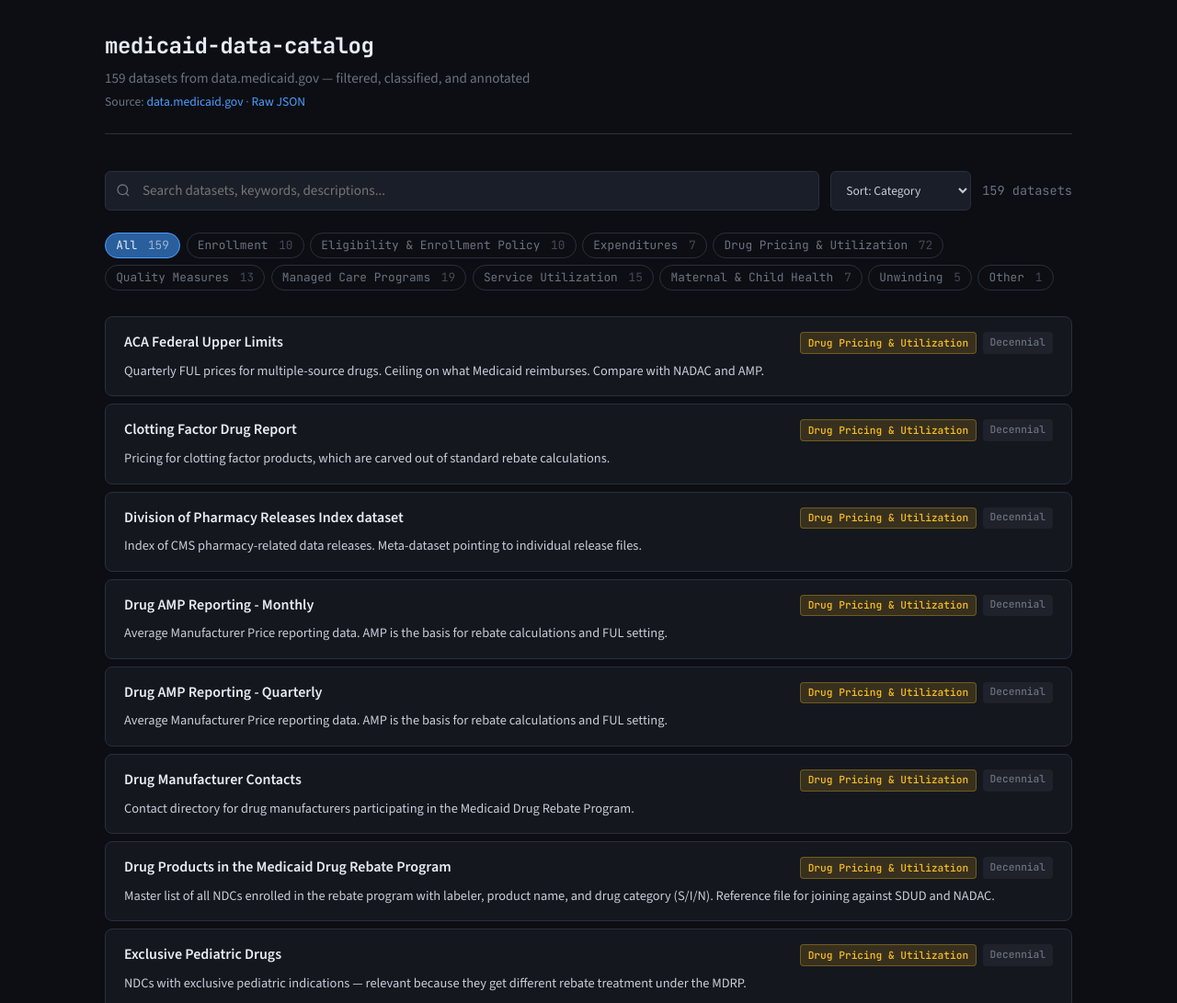
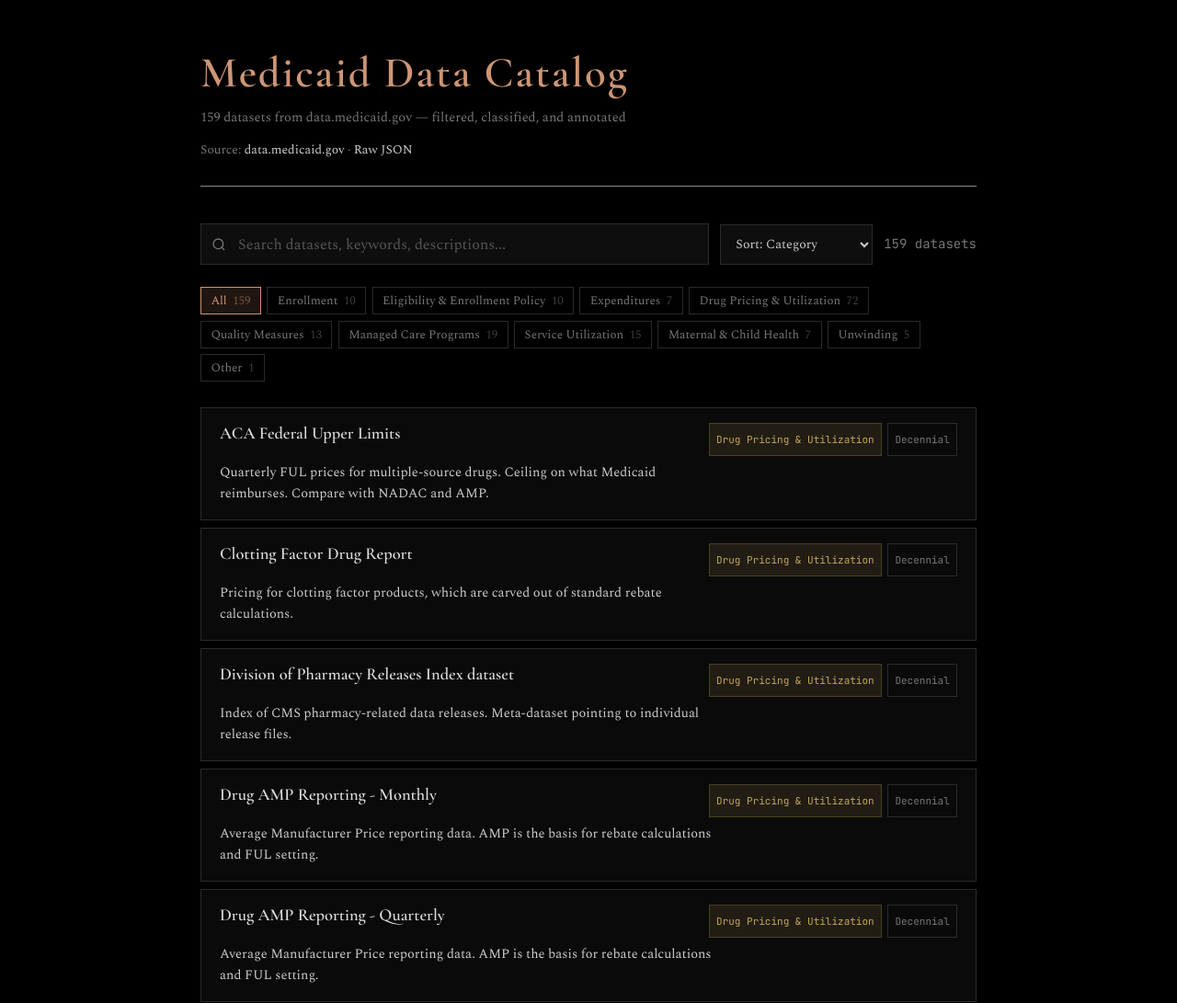
Before and after one commit to kvcontino/medicaid-data-catalog, a plain HTML site: page index.html in a window 1280 px wide. Shown: the top 1091 px of the page at 92% size. Drawn offline with nearby package versions, Linux system fonts and the light colour scheme.

Commit message:
style: update design and layout of index.html for improved readability and aesthetics, consistency with kev standard

```diff
--- a/index.html
+++ b/index.html
@@ -4,61 +4,67 @@
 <meta charset="UTF-8">
 <meta name="viewport" content="width=device-width, initial-scale=1.0">
 <title>CMS Medicaid Public Data Catalog</title>
-<meta name="description" content="Searchable, annotated index of CMS Medicaid public datasets from data.medicaid.gov">
+<meta name="description" content="Searchable, annotated index of federal Medicaid datasets, currently limited to Medicaid Budget and Expenditure System (MBES).">
 <style>
-@import url('https://fonts.googleapis.com/css2?family=JetBrains+Mono:wght@400;500;700&family=Source+Sans+3:wght@300;400;600;700&display=swap');
+@import url('https://fonts.googleapis.com/css2?family=Cormorant+Garamond:wght@400;600;700&family=Spectral:wght@300;400;600&family=JetBrains+Mono:wght@400;500&display=swap');
 
 :root {
-  --bg: #0c0e13;
-  --bg-card: #14171e;
-  --bg-card-hover: #1a1e28;
-  --bg-input: #1a1e28;
-  --border: #2a2f3e;
-  --border-focus: #4a6fa5;
-  --text: #c8cdd8;
-  --text-muted: #6b7280;
-  --text-bright: #e8ecf4;
-  --accent: #4a9eff;
-  --accent-dim: #2a5f9e;
-  --cat-enrollment: #4a9eff;
-  --cat-eligibility: #a78bfa;
-  --cat-expenditures: #34d399;
-  --cat-drug: #fbbf24;
-  --cat-quality: #f472b6;
-  --cat-managed: #2dd4bf;
-  --cat-service: #fb923c;
-  --cat-maternal: #f87171;
-  --cat-unwinding: #38bdf8;
-  --cat-other: #6b7280;
+  --bg: #000;
+  --bg-card: #0a0a0a;
+  --bg-card-hover: #111;
+  --bg-input: #0e0e0e;
+  --border: #2a2a2a;
+  --border-focus: #cd9575;
+  --text: #ccc;
+  --text-muted: #777;
+  --text-bright: #ddd;
+  --accent: #cd9575;
+  --accent-dim: rgba(205,149,117,0.15);
+  --cat-enrollment: #cd9575;
+  --cat-eligibility: #a89080;
+  --cat-expenditures: #8faa8f;
+  --cat-drug: #c4a55a;
+  --cat-quality: #b88a9a;
+  --cat-managed: #7aaa9a;
+  --cat-service: #c49060;
+  --cat-maternal: #c47878;
+  --cat-unwinding: #7a9ab8;
+  --cat-other: #777;
 }
 
 * { margin:0; padding:0; box-sizing:border-box; }
 body {
   background: var(--bg);
   color: var(--text);
-  font-family: 'Source Sans 3', sans-serif;
-  line-height: 1.5;
+  font-family: 'Spectral', serif;
+  font-size: 18px;
+  line-height: 1.7em;
   min-height: 100vh;
 }
 
-.container { max-width: 1100px; margin: 0 auto; padding: 2rem 1.5rem; }
+.container {
+  max-width: 1100px;
+  margin: 0 auto;
+  padding: 4% 10%;
+}
 
 header {
   margin-bottom: 2.5rem;
-  border-bottom: 1px solid var(--border);
+  border-bottom: 1px solid #8c8c8c;
   padding-bottom: 1.5rem;
 }
 header h1 {
-  font-family: 'JetBrains Mono', monospace;
-  font-size: 1.5rem;
-  font-weight: 700;
-  color: var(--text-bright);
-  letter-spacing: -0.02em;
+  font-family: 'Cormorant Garamond', serif;
+  font-size: 2.6em;
+  font-weight: 600;
+  color: var(--accent);
+  line-height: 1.2em;
+  letter-spacing: 2px;
 }
 header p {
   color: var(--text-muted);
   margin-top: 0.35rem;
-  font-size: 0.95rem;
+  font-size: 0.9rem;
 }
 header .source-link {
   color: var(--text-muted);
@@ -66,10 +72,11 @@
   margin-top: 0.25rem;
 }
 header .source-link a {
-  color: var(--accent);
+  color: var(--text);
   text-decoration: none;
 }
-header .source-link a:hover { text-decoration: underline; }
+header .source-link a:hover { color: var(--accent); }
+header .source-link a:visited { color: #cd9575; }
 
 .controls {
   display: flex;
@@ -88,16 +95,17 @@
   background: var(--bg-input);
   border: 1px solid var(--border);
   color: var(--text-bright);
-  padding: 0.65rem 1rem 0.65rem 2.5rem;
-  border-radius: 6px;
-  font-size: 0.95rem;
-  font-family: inherit;
+  padding: 0.6rem 1rem 0.6rem 2.5rem;
+  border-radius: 0;
+  font-size: 16px;
+  font-family: 'Spectral', serif;
   transition: border-color 0.15s;
 }
 .search-box input:focus {
   outline: none;
   border-color: var(--border-focus);
 }
+.search-box input::placeholder { color: #555; }
 .search-box svg {
   position: absolute;
   left: 0.75rem;
@@ -110,16 +118,16 @@
   background: var(--bg-input);
   border: 1px solid var(--border);
   color: var(--text);
-  padding: 0.65rem 0.75rem;
-  border-radius: 6px;
-  font-size: 0.85rem;
-  font-family: inherit;
+  padding: 0.6rem 0.75rem;
+  border-radius: 0;
+  font-size: 14px;
+  font-family: 'Spectral', serif;
   cursor: pointer;
 }
 
 .result-count {
   color: var(--text-muted);
-  font-size: 0.85rem;
+  font-size: 14px;
   font-family: 'JetBrains Mono', monospace;
 }
 
@@ -133,10 +141,10 @@
   background: transparent;
   border: 1px solid var(--border);
   color: var(--text-muted);
-  padding: 0.3rem 0.7rem;
-  border-radius: 99px;
-  font-size: 0.8rem;
-  font-family: 'JetBrains Mono', monospace;
+  padding: 0.25rem 0.65rem;
+  border-radius: 0;
+  font-size: 13px;
+  font-family: 'Spectral', serif;
   cursor: pointer;
   transition: all 0.15s;
   white-space: nowrap;
@@ -145,11 +153,11 @@
 .cat-btn.active {
   background: var(--accent-dim);
   border-color: var(--accent);
-  color: var(--text-bright);
+  color: var(--accent);
 }
 .cat-btn .count {
-  opacity: 0.6;
-  margin-left: 0.25rem;
+  opacity: 0.5;
+  margin-left: 0.2rem;
 }
 
 .cards { display: flex; flex-direction: column; gap: 0.5rem; }
@@ -157,13 +165,12 @@
 .card {
   background: var(--bg-card);
   border: 1px solid var(--border);
-  border-radius: 8px;
   padding: 1rem 1.25rem;
   cursor: pointer;
   transition: background 0.12s, border-color 0.12s;
 }
-.card:hover { background: var(--bg-card-hover); border-color: var(--border-focus); }
-.card.expanded { border-color: var(--accent-dim); }
+.card:hover { background: var(--bg-card-hover); border-color: #444; }
+.card.expanded { border-color: var(--accent); }
 
 .card-header {
   display: flex;
@@ -172,10 +179,11 @@
   justify-content: space-between;
 }
 .card-title {
+  font-family: 'Cormorant Garamond', serif;
   font-weight: 600;
   color: var(--text-bright);
-  font-size: 1rem;
-  line-height: 1.35;
+  font-size: 1.15rem;
+  line-height: 1.3;
   flex: 1;
 }
 
@@ -188,27 +196,27 @@
 }
 .badge {
   font-family: 'JetBrains Mono', monospace;
-  font-size: 0.7rem;
-  padding: 0.15rem 0.5rem;
-  border-radius: 4px;
+  font-size: 11px;
+  padding: 0.1rem 0.45rem;
   white-space: nowrap;
-  font-weight: 500;
+  font-weight: 400;
 }
 .badge-cat {
-  background: color-mix(in srgb, var(--cat-color) 15%, transparent);
+  background: color-mix(in srgb, var(--cat-color) 12%, transparent);
   color: var(--cat-color);
-  border: 1px solid color-mix(in srgb, var(--cat-color) 30%, transparent);
+  border: 1px solid color-mix(in srgb, var(--cat-color) 25%, transparent);
 }
 .badge-cadence {
-  background: color-mix(in srgb, var(--text-muted) 12%, transparent);
   color: var(--text-muted);
+  border: 1px solid var(--border);
 }
 
 .card-notes {
-  margin-top: 0.5rem;
+  margin-top: 0.45rem;
   color: var(--text);
   font-size: 0.9rem;
-  line-height: 1.5;
+  line-height: 1.6;
+  max-width: 85ex;
 }
 
 .card-detail {
@@ -222,51 +230,58 @@
 .detail-grid {
   display: grid;
   grid-template-columns: auto 1fr;
-  gap: 0.25rem 1rem;
+  gap: 0.2rem 1rem;
   font-size: 0.85rem;
   margin-bottom: 0.75rem;
 }
 .detail-label {
   color: var(--text-muted);
   font-family: 'JetBrains Mono', monospace;
-  font-size: 0.8rem;
+  font-size: 12px;
 }
 .detail-value {
   color: var(--text);
   word-break: break-all;
 }
 .detail-value a {
-  color: var(--accent);
+  color: var(--text);
   text-decoration: none;
 }
-.detail-value a:hover { text-decoration: underline; }
+.detail-value a:hover { color: var(--accent); }
+.detail-value a:visited { color: var(--accent); }
+.detail-value code {
+  font-size: 13px;
+  color: #aaa;
+}
 
 .description {
   color: var(--text-muted);
   font-size: 0.85rem;
   margin-top: 0.5rem;
-  line-height: 1.5;
+  line-height: 1.6;
+  max-width: 85ex;
 }
 
 .relationships { margin-top: 0.75rem; }
 .relationships h4 {
-  font-family: 'JetBrains Mono', monospace;
-  font-size: 0.8rem;
-  color: var(--text-muted);
-  margin-bottom: 0.35rem;
+  font-family: 'Cormorant Garamond', serif;
+  font-size: 1rem;
+  font-weight: 600;
+  color: var(--accent);
+  margin-bottom: 0.3rem;
 }
 .rel-item {
   font-size: 0.85rem;
   padding: 0.35rem 0;
-  border-bottom: 1px solid color-mix(in srgb, var(--border) 50%, transparent);
+  border-bottom: 1px solid #1a1a1a;
 }
 .rel-item:last-child { border-bottom: none; }
 .rel-title {
-  color: var(--accent);
+  color: var(--text);
   cursor: pointer;
   text-decoration: none;
 }
-.rel-title:hover { text-decoration: underline; }
+.rel-title:hover { color: var(--accent); }
 .rel-meta {
   color: var(--text-muted);
   font-size: 0.8rem;
@@ -276,21 +291,22 @@
   text-align: center;
   padding: 3rem;
   color: var(--text-muted);
-  font-size: 0.95rem;
+  font-style: italic;
 }
 
-@media (max-width: 640px) {
-  .container { padding: 1rem; }
+@media (max-width: 600px) {
+  .container { padding: 2% 5%; }
   .card-header { flex-direction: column; gap: 0.4rem; }
   .badges { justify-content: flex-start; }
+  header h1 { font-size: 2.0em; }
 }
 </style>
 </head>
 <body>
 <div class="container">
   <header>
-    <h1>medicaid-data-catalog</h1>
-    <p id="subtitle">Loading catalog...</p>
+    <h1>Medicaid Data Catalog</h1>
+    <p id="subtitle">Loading catalog&hellip;</p>
     <div class="source-link">Source: <a href="https://data.medicaid.gov" target="_blank">data.medicaid.gov</a> &#183; <a href="./catalog_classified.json" target="_blank">Raw JSON</a></div>
   </header>
 
@@ -343,7 +359,7 @@
     handleHash();
   } catch (e) {
     document.getElementById('cards').innerHTML =
-      '<div class="empty">Failed to load catalog. Check that catalog_classified.json is in the same directory.</div>';
+      '<div class="empty">Failed to load catalog.</div>';
   }
 }
 
```
